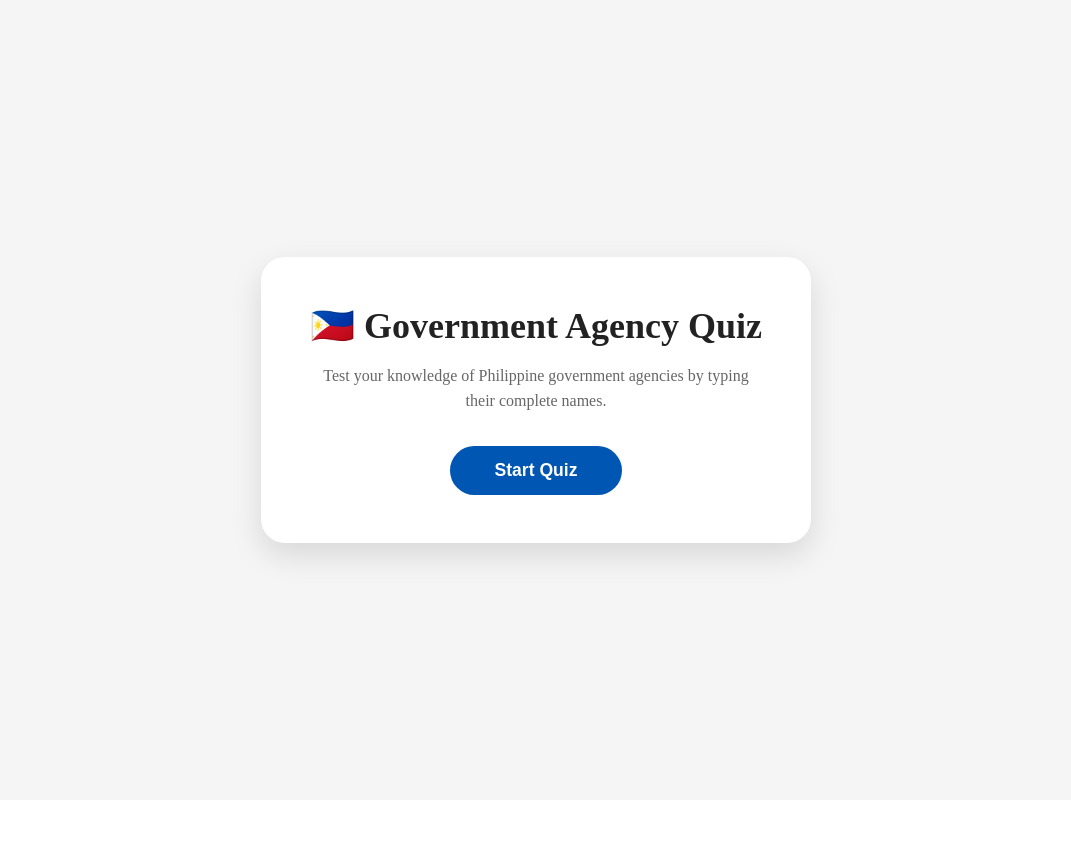
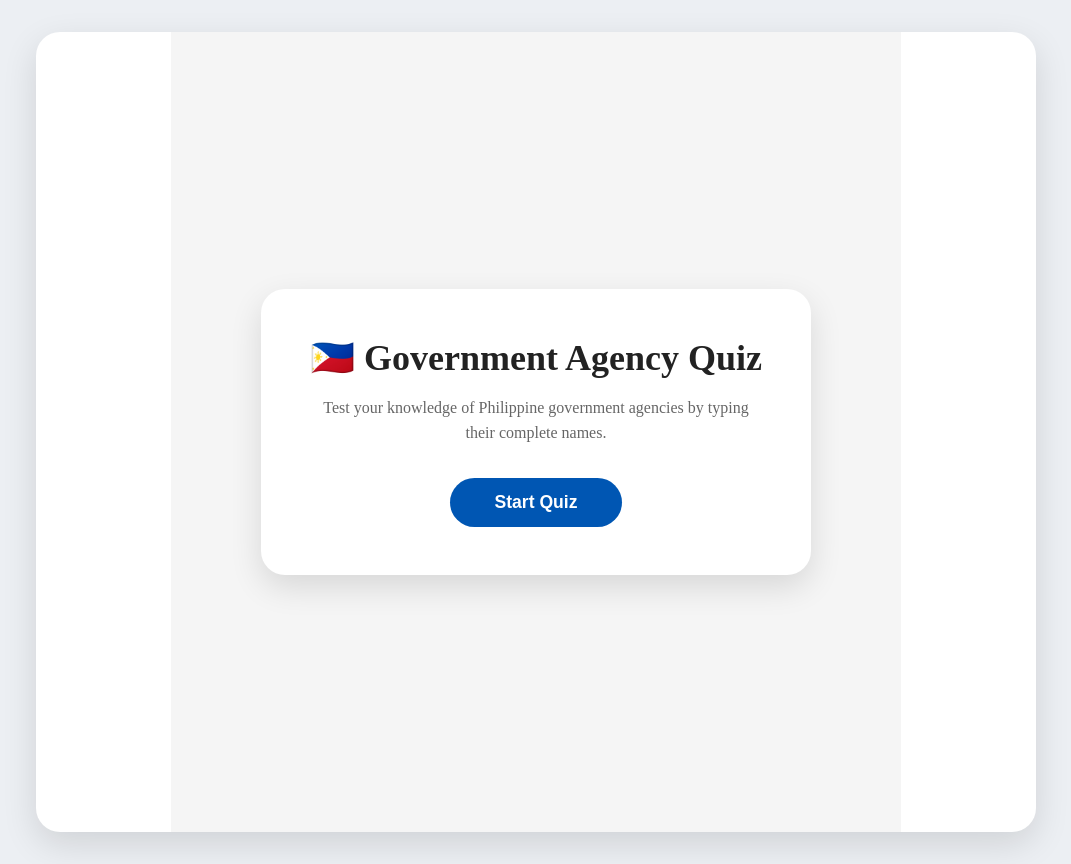
Before and after one commit to isaacnicomedez/gov-agency-master, a React (Vite) app: page / in a window 1280 px wide. Shown: the whole page, without its empty margins (104-1175 px from the left). Before the commit the page ends 800 px from the top, so only its background shows below. Built offline with nearby package versions, Linux system fonts and the light colour scheme.

Commit message:
Update quizpage structure

```diff
--- a/src/pages/QuizApp.tsx
+++ b/src/pages/QuizApp.tsx
@@ -12,6 +12,8 @@ import QuestionCard from "../components/QuestionCard";
 import ResultCard from "../components/FinalResultCard";
 import ScoreBoard from "../components/ScoreBoard";
 import FeedbackCard from "../components/FeedbackCard";
+
+import "../styles/components/QuizApp.css";
 
 export default function QuizApp() {
     const POINTS = {
@@ -43,7 +45,7 @@ export default function QuizApp() {
         const saved = localStorage.getItem("record");
         return saved
             ? JSON.parse(saved)
-            : { time: null, score: 0, accuracy: 0, correctAnswers: 0,};
+            : { time: null, score: 0, accuracy: 0, correctAnswers: 0, };
     })
 
     const total = stats.correct.easy + stats.correct.medium + stats.correct.hard;
@@ -162,14 +164,14 @@ export default function QuizApp() {
 
     return (
         <>
-            <main>
+            <main className="main-game">
                 {gameState === "start" && (
-                    <StartScreen onStart={startGame}/>
+                    <StartScreen onStart={startGame} />
                 )}
 
                 {(gameState !== "start" &&
                     gameState !== "finished") && (
-                    <ScoreBoard score={stats.score} agencyPool={agencyPool}/>
+                        <ScoreBoard score={stats.score} agencyPool={agencyPool} />
                     )}
 
                 {gameState === "playing" &&
@@ -184,9 +186,12 @@ export default function QuizApp() {
                     )
                 }
 
-                {gameState === "finished" &&
-                    <ResultCard stats={stats} total={total} accuracy={accuracy} time={totalSeconds} record={bestRecord}/>
-                }
+
+                {gameState === "finished" && (
+                    <div className="result-screen">
+                        <ResultCard stats={stats} total={total} accuracy={accuracy} time={totalSeconds} record={bestRecord} />
+                    </div>
+                )}
             </main>
         </>
     )
```
Lines whose indentation alone changed are shown as unchanged.
